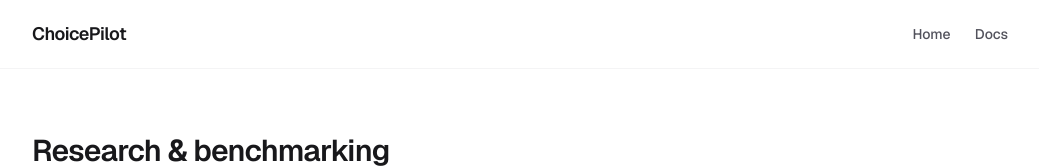
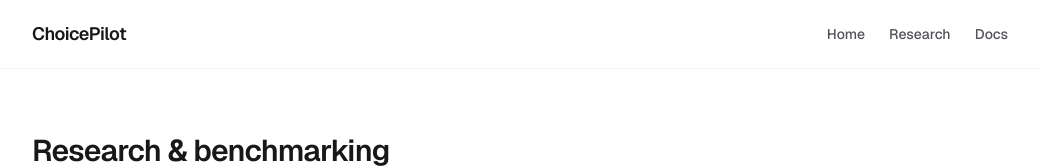
Before and after one commit to nedfau/choicepilot, a Next.js app: page /research in a window 1280 px wide. Shown: the top 168 px of the page, without its empty margins (120-1159 px from the left). Built offline with nearby package versions, Linux system fonts and the light colour scheme; no server answers; the database is empty.

Commit message:
Add 'Research' link to Navbar component

```diff
--- a/src/components/Navbar.tsx
+++ b/src/components/Navbar.tsx
@@ -2,6 +2,7 @@ import Link from "next/link";
 
 const links = [
   { href: "/", label: "Home" },
+  { href: "/research", label: "Research" },
   { href: "/docs", label: "Docs" },
 ];
 
```
